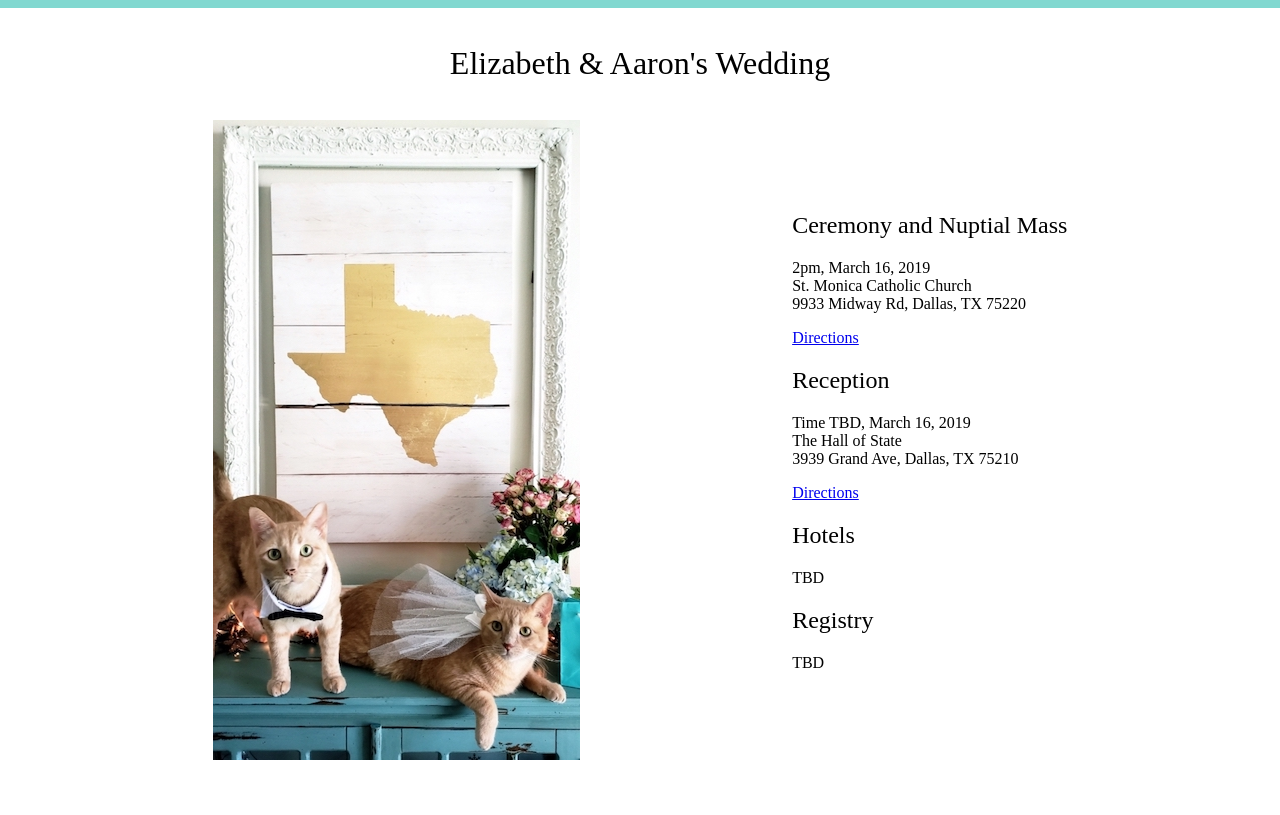
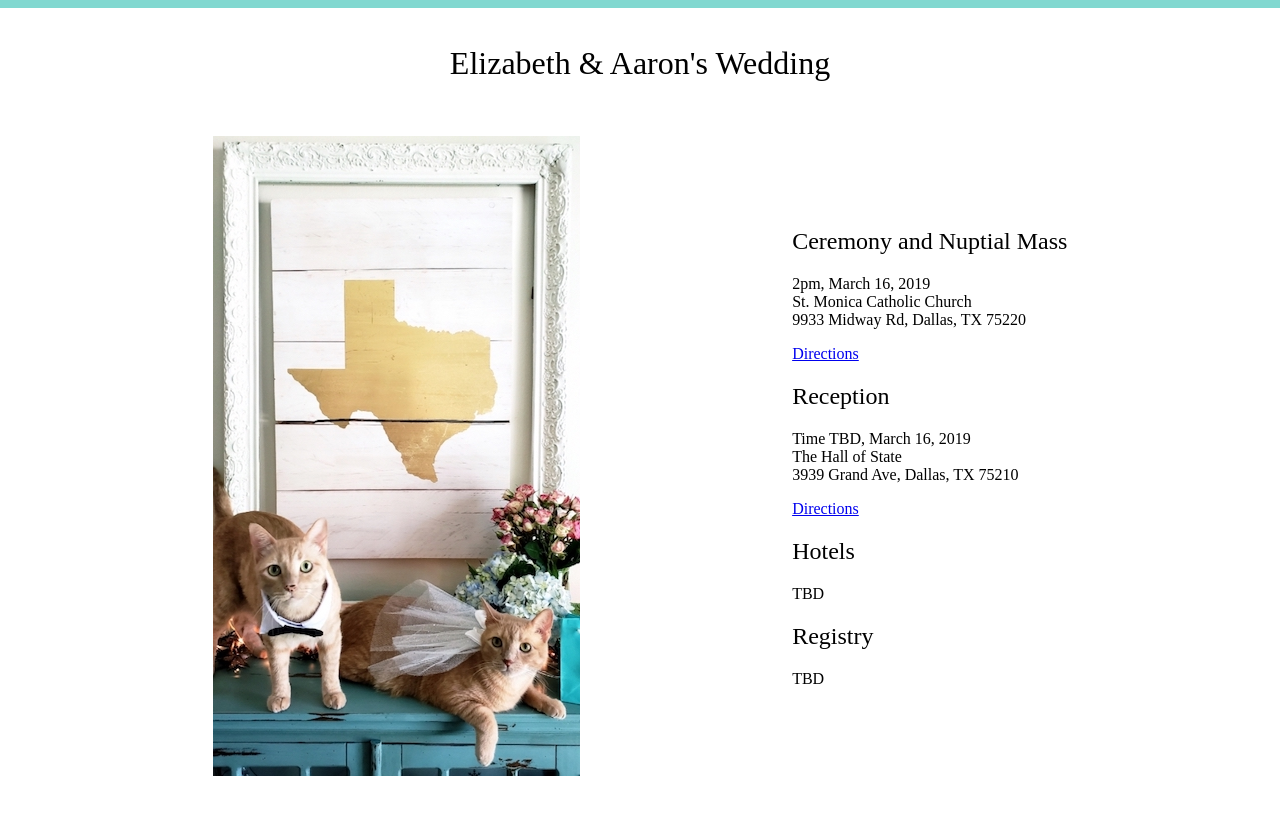
Before and after one commit to breckenedge/meowiedintexas.com, a Jekyll site: the page built from index.html, in a window 1280 px wide. Shown: the top 815 px of the page. Built offline with Jekyll 4.4.1, drawn with Linux system fonts in a browser that asks for light colours.

Commit message:
Clean up margins and border

```diff
--- a/assets/main.css
+++ b/assets/main.css
@@ -4,7 +4,6 @@
 }
 
 body {
-  border-top: 0.5em solid var(--tiffanyBlueColor);
   background-color: var(--bodyBackgroundColor);
   margin: 0;
   font-family: serif;
@@ -13,8 +12,13 @@
 }
 
 header {
-  padding: 1em;
+  border-top: 0.5em solid var(--tiffanyBlueColor);
+  padding: 1em 0;
   text-align: center;
+}
+
+main {
+  padding: 1em 0;
 }
 
 .flex-row-container {
```
